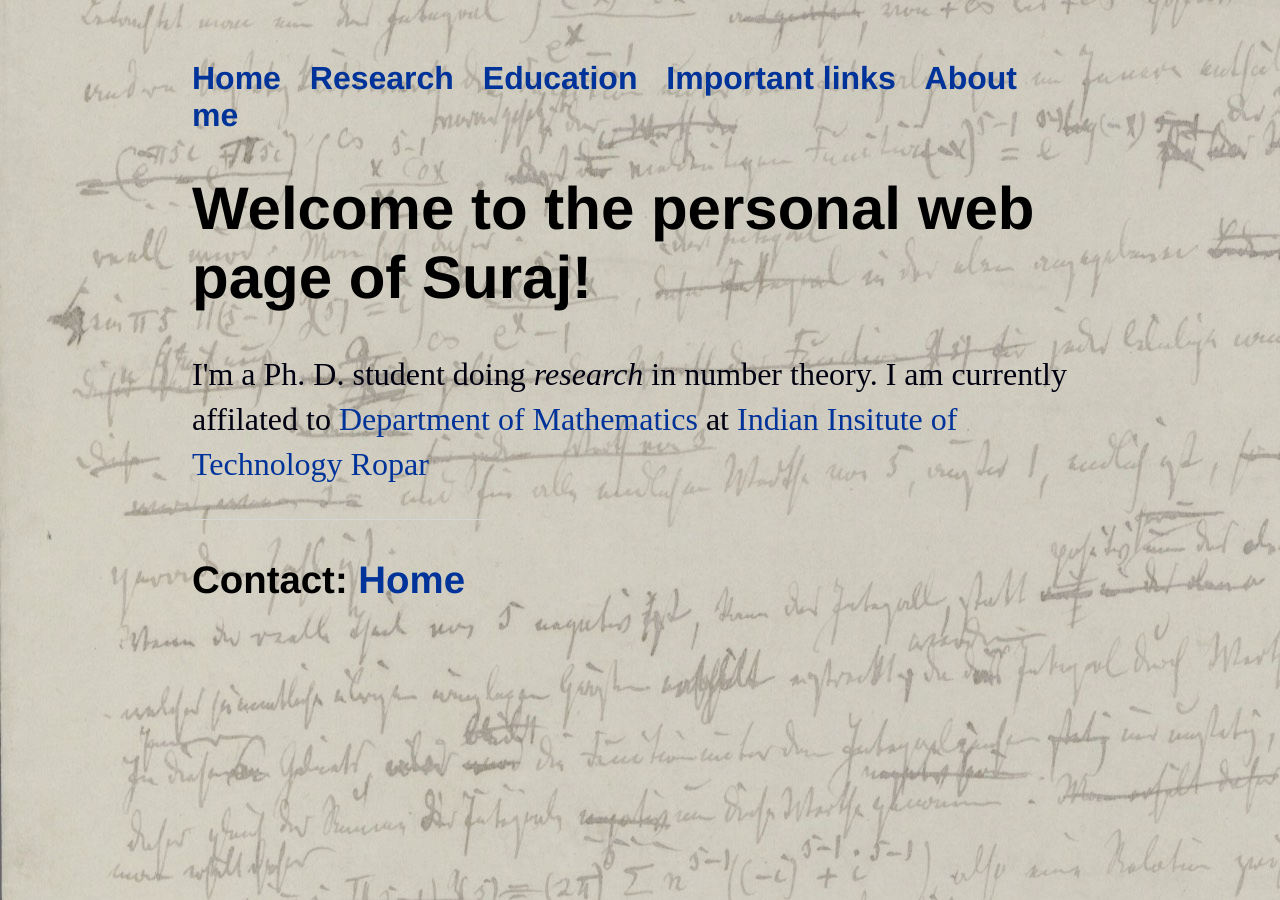
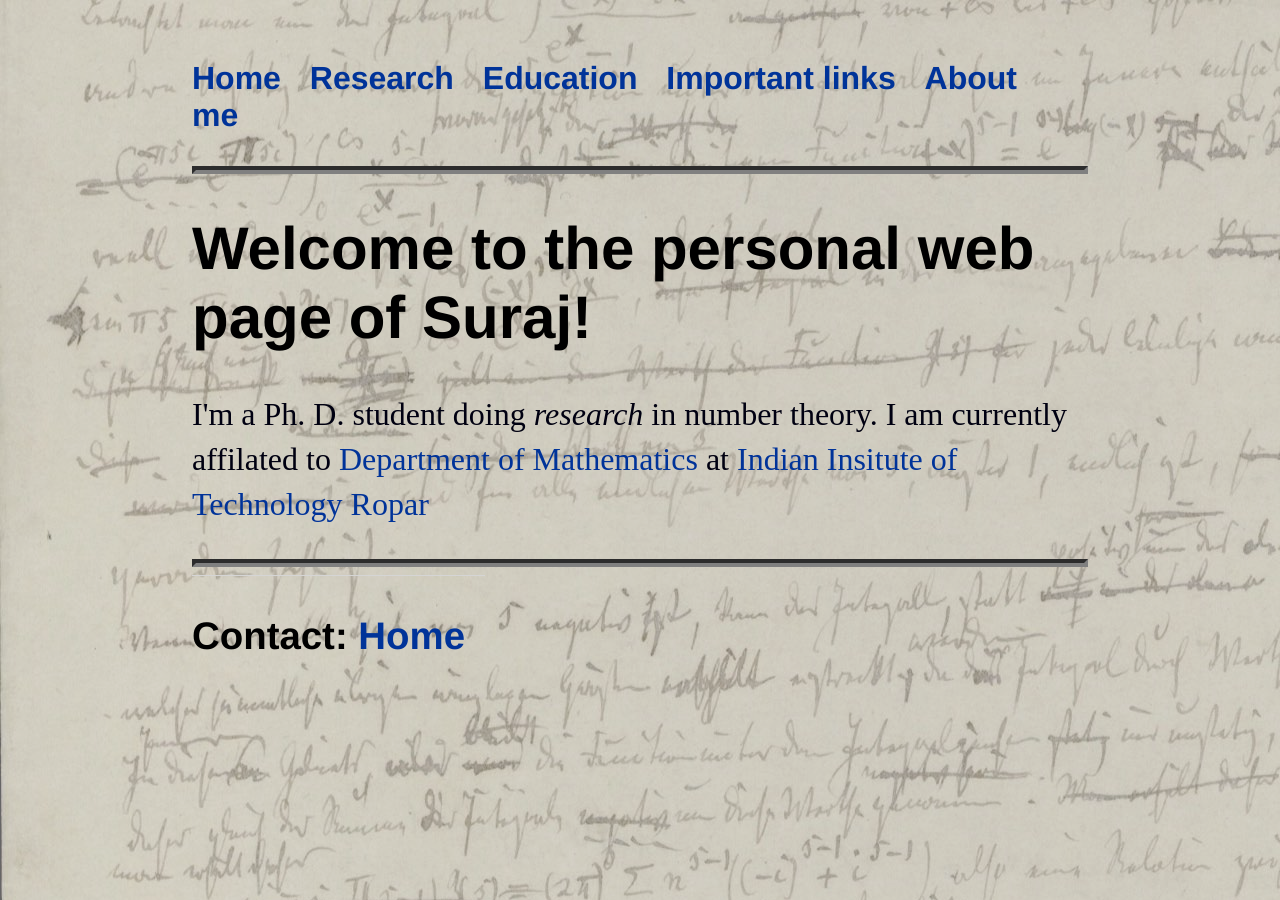
Before and after one commit to Suraj-Singh-Khurana/Suraj-Singh-Khurana.github.io, a Jekyll site: the page built from index.html, in a window 1280 px wide. Built offline with Jekyll 4.4.1, drawn with Linux system fonts in a browser that asks for light colours.

Commit message:
Update default.html

```diff
--- a/_layouts/default.html
+++ b/_layouts/default.html
@@ -5,6 +5,17 @@
 			<!-- link to main stylesheet -->
 			<link rel="stylesheet" type="text/css" href="/css/main.css">
 		</head>
+		<style>
+hr {
+  display: block;
+  margin-top: 0.5em;
+  margin-bottom: 0.5em;
+  margin-left: auto;
+  margin-right: auto;
+  border-style: inset;
+  border-width: 4px;
+}
+</style>
 		<body>
 			<!--<body style="background-image:url('/files/background.jpg');">-->
 			<nav>
@@ -16,12 +27,13 @@
 				<li><a href="/about">About me</a></li>
 	    		</ul>
 			</nav>
-
+			<hr noshade>
 			<div class="container">
 
 			{{ content }}
 
 			</div><!-- /.container -->
+			<hr noshade>
 			<footer>
 	    		<ul>
 	        		<!--<li><a href="mailto:suraj.khurana@iitrpr.ac.in">suraj[dot]khurana[dot]ac[dot]in</a></li>-->
```
